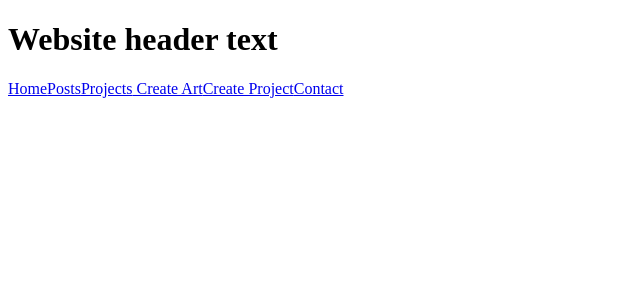
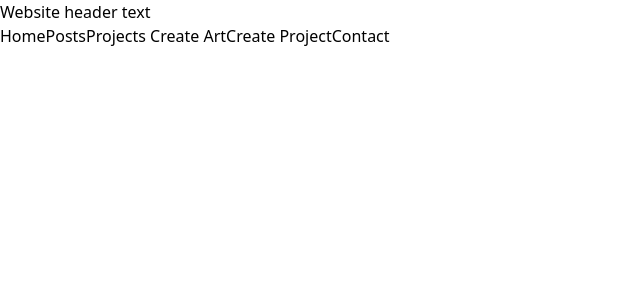
Before and after one commit to MichaelRGomez/WBM, a React (Vite) app: page / in a window 1280 px wide. Shown: the top 300 px of the page, without its empty margins (0-640 px from the left). Built offline with nearby package versions, Linux system fonts and the light colour scheme.

Commit message:
added tailwindcss to the project

```diff
--- a/index.html
+++ b/index.html
@@ -2,6 +2,8 @@
 <html lang="en">
   <head>
     <meta charset="UTF-8" />
+    <meta name="viewport" content="width=device-width, initial-scale=1.0">
+    <link href="./output.css" rel="stylesheet">
     <title>Website</title>
   </head>
   <body>
--- a/package.json
+++ b/package.json
@@ -22,6 +22,7 @@
     "eslint-plugin-react": "^7.34.1",
     "eslint-plugin-react-hooks": "^4.6.0",
     "eslint-plugin-react-refresh": "^0.4.6",
+    "tailwindcss": "^3.4.3",
     "vite": "^5.2.0"
   }
 }
--- a/src/index.css
+++ b/src/index.css
@@ -0,0 +1,3 @@
+@tailwind base;
+@tailwind components;
+@tailwind utilities;
--- /dev/null
+++ b/tailwind.config.js
@@ -0,0 +1,8 @@
+/** @type {import('tailwindcss').Config} */
+export default {
+  content: ["./src/**/*/.{js,jsx}"],
+  theme: {
+    extend: {},
+  },
+  plugins: [],
+}
```
Also changed, not shown: 1 other file (tests, documents, lock files or other folders).
